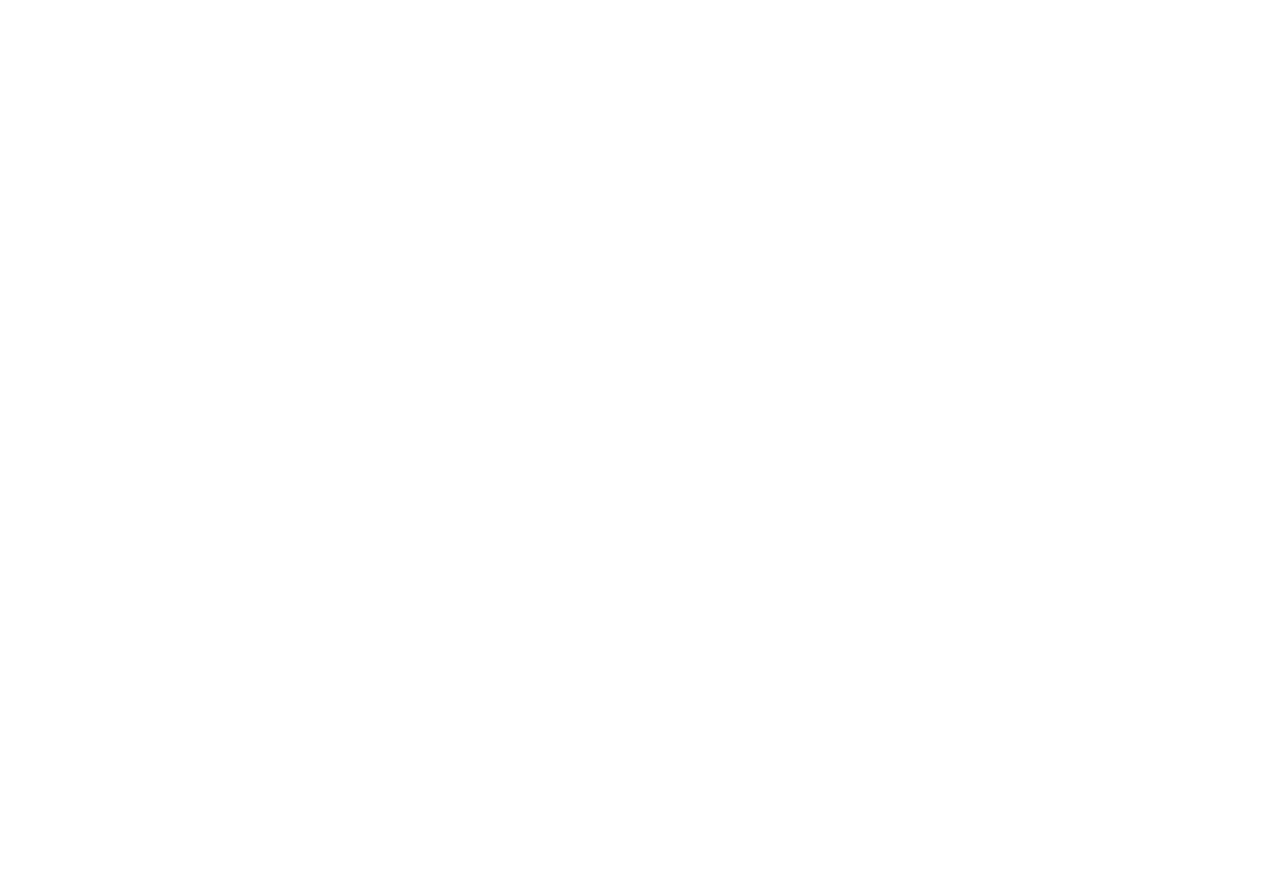
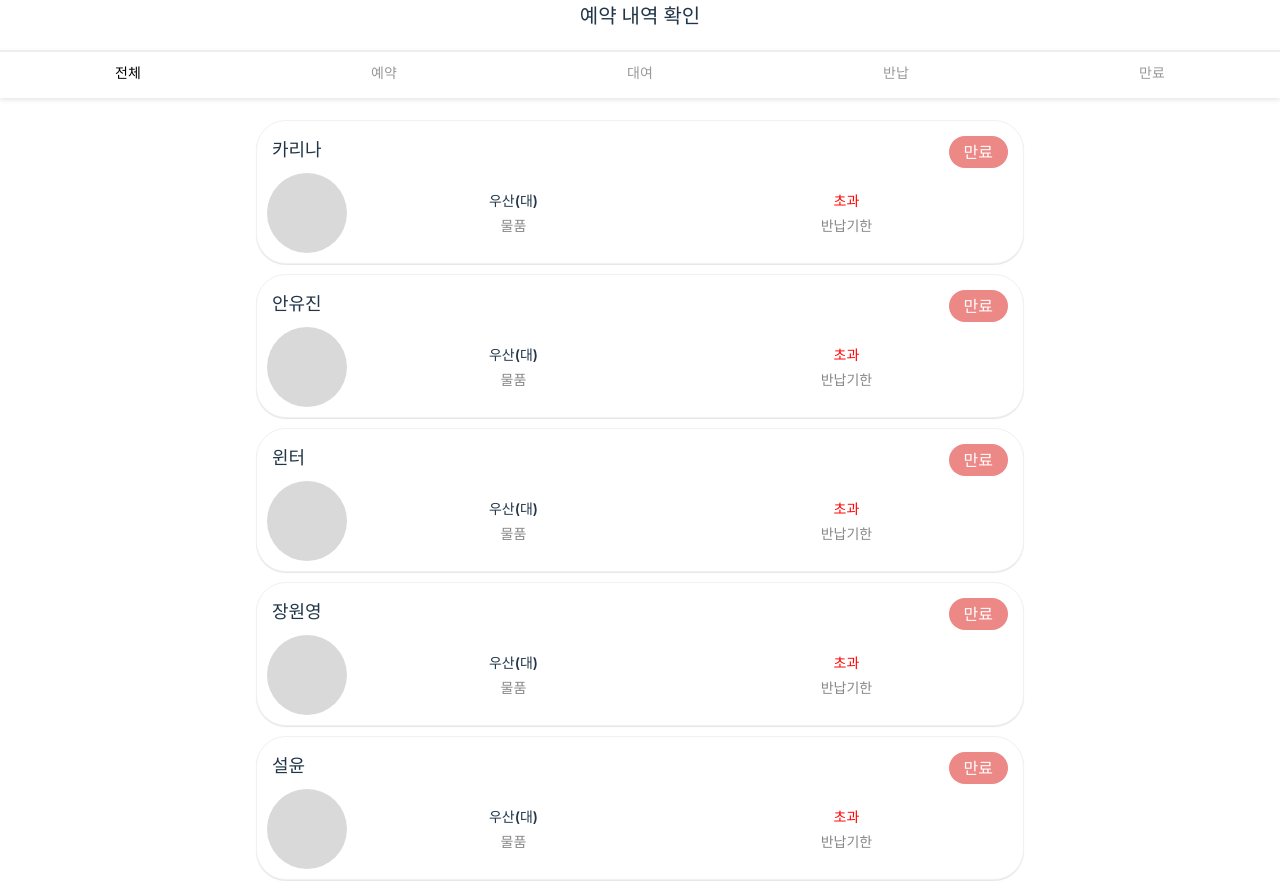
Before and after one commit to JNU-econovation/Lean-FE, a React (Vite) app: page /reservation/info in a window 1280 px wide. Before the commit this address had no page. Before the commit the page ends 800 px from the top, so only its background shows below. Built offline with nearby package versions, Linux system fonts and the light colour scheme.

Commit message:
Feat: 예약 내역 확인 페이지 추가

```diff
--- a/src/App.jsx
+++ b/src/App.jsx
@@ -17,6 +17,7 @@
 import ManageItemAdd from './pages/ManageItem/ManageItemAdd';
 import ManageItemInfo from './pages/ManageItem/ManageItemInfo';
 import ManageItemEdit from './pages/ManageItem/ManageItemEdit';
+import ReservationInfo from './pages/ReservationInfo/ReservationInfo';
 
 const App = () => {
     return (
@@ -41,6 +42,7 @@
                 <Route path="/manage/item/add" element={<ManageItemAdd/>}/>
                 <Route path="/manage/item/info" element={<ManageItemInfo/>}/>
                 <Route path="/manage/item/edit" element={<ManageItemEdit/>}/>
+                <Route path="/reservation/info" element={<ReservationInfo/>}/>
             </Routes>
         </Router>
     );
--- a/src/components/page/MainPage.jsx
+++ b/src/components/page/MainPage.jsx
@@ -60,7 +60,7 @@
                     icon='bag-remove'
                     iconColor='var(--sub-text-gray)'
                     iconOverlayColor='#d5d9e0'
-                    onClick={isStudentCouncil?() => navigate('/rent/return'):() => navigate('/rent/return')}
+                    onClick={isStudentCouncil?() => navigate('/reservation/info'):() => navigate('/rent/return')}
                     />
             </div>
             <MainCard
@@ -73,7 +73,7 @@
                 iconColor='#727c74'
                 iconBackgroundColor='#9DB0A3'
                 iconOverlayColor='#9DB0A3'
-                onClick={isStudentCouncil?() => navigate('/rent/info'):() => navigate('/rent/info')}/>
+                onClick={isStudentCouncil?() => {}:() => navigate('/rent/info')}/>
 
         </div>
     );
--- /dev/null
+++ b/src/pages/ReservationInfo/ReservationInfo.jsx
@@ -0,0 +1,51 @@
+import style from './ReservationInfo.module.css'
+import { useNavigate } from 'react-router-dom';
+import Navbar from '../../components/Navbar/Navbar';
+import Navtab from '../../components/Navtab/Navtab';
+import ItemRentalStateCard from '../../components/Card/ItemRentalStateCard';
+
+const ReservationInfo = () => {
+    const navigate = useNavigate();
+    const tabs = ['전체', '예약', '대여', '반납', '만료'];
+    const tempRentalList = [
+        {   user : "카리나",
+            rentalStatus : "만료",
+            item : "우산(대)",
+            expirationDate : "초과"},
+        {   user : "안유진",
+            rentalStatus : "만료",
+            item : "우산(대)",
+            expirationDate : "초과"},
+        {   user : "윈터",
+            rentalStatus : "만료",
+            item : "우산(대)",
+            expirationDate : "초과"},
+        {   user : "장원영",
+            rentalStatus : "만료",
+            item : "우산(대)",
+            expirationDate : "초과"},
+        {   user : "설윤",
+            rentalStatus : "만료",
+            item : "우산(대)",
+            expirationDate : "초과"},
+        ]
+
+    return (
+        <div className={style.container}>
+            <Navbar title="예약 내역 확인" onBackClick={() => window.history.back()} />
+            <Navtab tabs={tabs}/>
+            {tempRentalList.map((rental, index) => (
+                <ItemRentalStateCard
+                    key={index}
+                    name={rental.user}
+                    rentalStatus={rental.rentalStatus}
+                    item={rental.item}
+                    expirationDate = {rental.expirationDate}
+                    onClick = {() => navigate('/rent/info/detail')}/>
+            ))}
+
+        </div>
+    );
+};
+
+export default ReservationInfo;
--- /dev/null
+++ b/src/pages/ReservationInfo/ReservationInfo.module.css
@@ -0,0 +1,6 @@
+.container {
+    display: flex;
+    flex-direction: column;
+    min-height: 100vh;
+    padding-top: 120px;
+}
```
